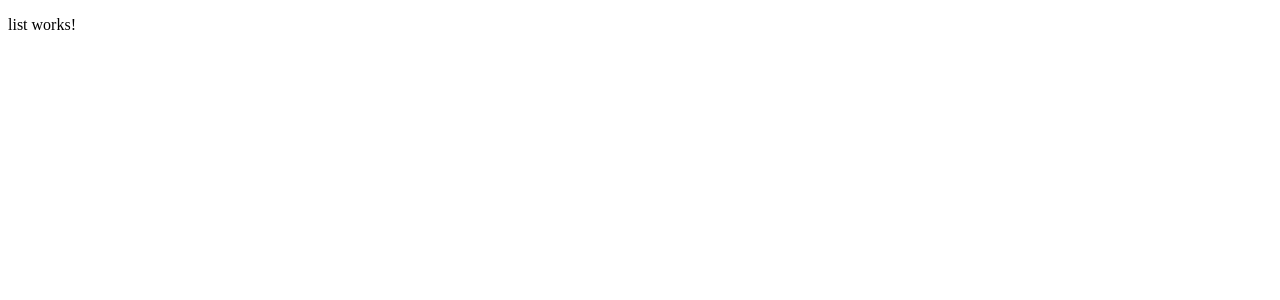
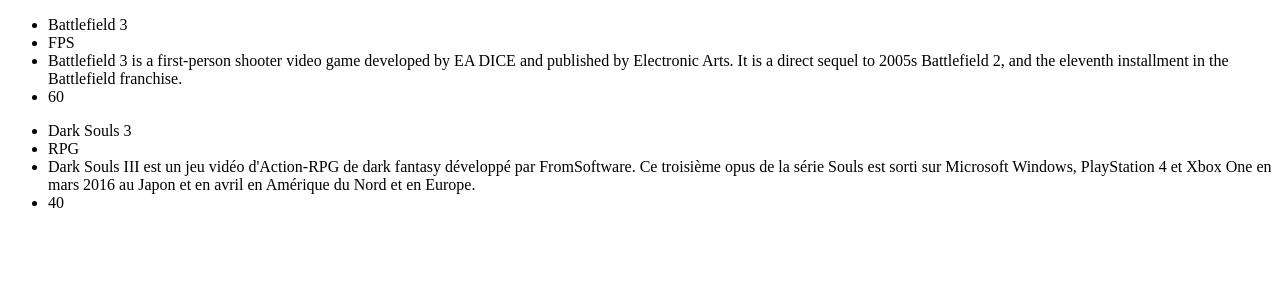
Before and after one commit to Hugo-Hontans/-Dappsnation, an Angular app: page /list in a window 1280 px wide. Shown: the top 300 px of the page. Built offline with nearby package versions, Linux system fonts and the light colour scheme.

Commit message:
creation de videogame.service, de la classe VideoGame, et affichage des jeux dans ListComponent

```diff
--- /dev/null
+++ b/src/app/VideoGame.ts
@@ -0,0 +1,6 @@
+export class VideoGame {
+    name: string;
+    type: string;
+    description: string;
+    price : number
+}
--- a/src/app/list/list.component.html
+++ b/src/app/list/list.component.html
@@ -1,3 +1,6 @@
-<p>
-  list works!
-</p>
+<ul *ngFor="let videoGame of this.service.getVideoGames() | async">
+  <li>{{videoGame.name}}</li>
+  <li>{{videoGame.type}}</li>
+  <li>{{videoGame.description}}</li>
+  <li>{{videoGame.price}}</li>
+</ul>
--- a/src/app/list/list.component.ts
+++ b/src/app/list/list.component.ts
@@ -1,4 +1,5 @@
 import { Component, OnInit } from '@angular/core';
+import { VideogameService } from '../videogame.service';
 
 @Component({
   selector: 'app-list',
@@ -7,9 +8,10 @@
 })
 export class ListComponent implements OnInit {
 
-  constructor() { }
+  constructor(private service : VideogameService) { }
 
   ngOnInit() {
+    this.service.init();
   }
 
 }
--- /dev/null
+++ b/src/app/videogame.service.ts
@@ -0,0 +1,30 @@
+import { Injectable } from '@angular/core';
+import { BehaviorSubject } from 'rxjs';
+import { VideoGame } from './VideoGame';
+
+@Injectable({
+  providedIn: 'root'
+})
+export class VideogameService {
+
+  constructor() { }
+
+  init(){
+    localStorage.clear();
+    let jeux1 : VideoGame = { name: 'Battlefield 3', type: 'FPS', description : 'Battlefield 3 is a first-person shooter video game developed by EA DICE and published by Electronic Arts. It is a direct sequel to 2005s Battlefield 2, and the eleventh installment in the Battlefield franchise.', price : 60 };
+    let jeux2 : VideoGame = { name: 'Dark Souls 3', type: 'RPG', description : 'Dark Souls III est un jeu vidéo d\'Action-RPG de dark fantasy développé par FromSoftware. Ce troisième opus de la série Souls est sorti sur Microsoft Windows, PlayStation 4 et Xbox One en mars 2016 au Japon et en avril en Amérique du Nord et en Europe.', price : 40 };
+
+    localStorage.setItem("jeux1.name", JSON.stringify(jeux1));
+    localStorage.setItem("jeux2.name", JSON.stringify(jeux2));
+  }
+
+  getVideoGames(){
+    let videoGames : VideoGame[] = [];
+    for (let i = 0; i < localStorage.length; i++){
+      let key = localStorage.key(i);
+      let value : VideoGame = JSON.parse(localStorage.getItem(key));
+      videoGames.push(value);
+    }
+    return new BehaviorSubject(videoGames);;
+  }
+}
```
Also changed, not shown: 1 other file (tests, documents, lock files or other folders).
